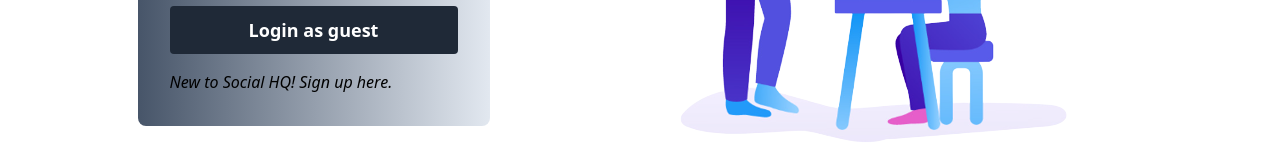
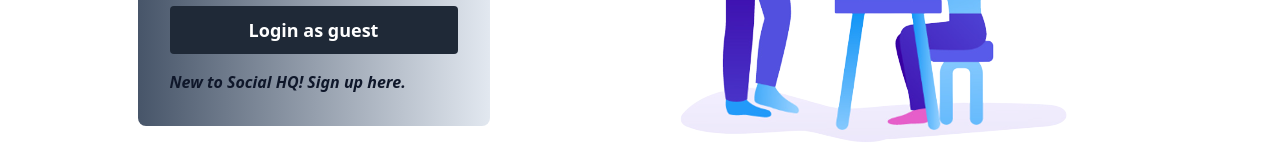
Before and after one commit to rajat-mehra05/socialHQ-frontend, a React (Create React App) app: page /login in a window 1280 px wide. Shown: the part 514-674 px from the top of the page. Built offline with nearby package versions, Linux system fonts and the light colour scheme.

Commit message:
fix: login/sign up text color

```diff
--- a/src/components/Login.jsx
+++ b/src/components/Login.jsx
@@ -102,7 +102,7 @@ const Login = () => {
                 Login as guest
               </button>
 
-              <h3 className="hover:underline italic">
+              <h3 className="hover:underline italic font-semibold text-slate-900">
                 <Link to="/signup"> New to Social HQ! Sign up here. </Link>
               </h3>
             </div>
--- a/src/components/SignUp.jsx
+++ b/src/components/SignUp.jsx
@@ -129,7 +129,7 @@ const SignUp = () => {
             >
               Sign up
             </button>
-            <h3 className="hover:underline">
+            <h3 className="hover:underline text-slate-900 italic font-semibold">
               <Link to="/login"> Already have an account? Log in. </Link>
             </h3>
           </div>
```
